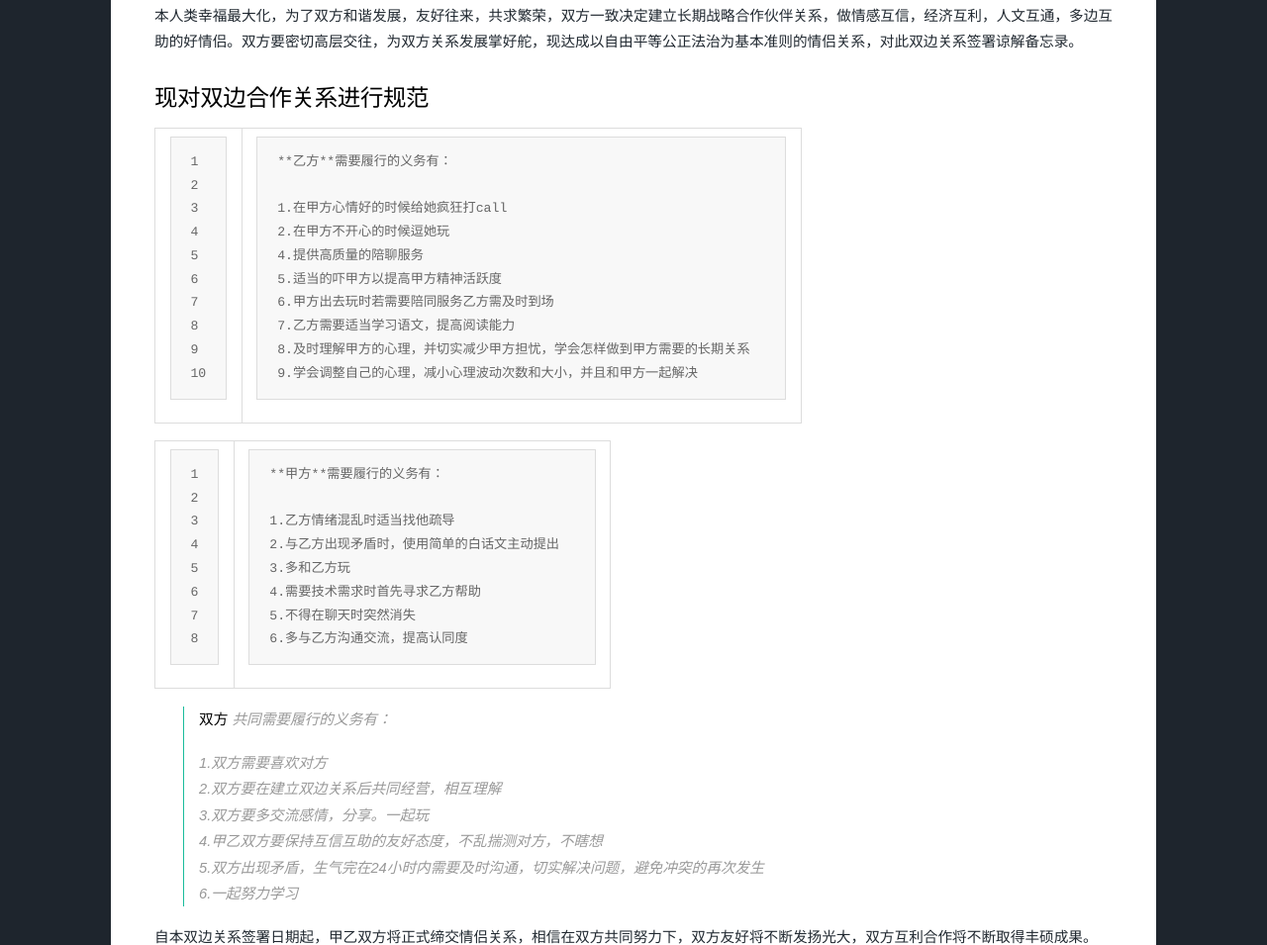
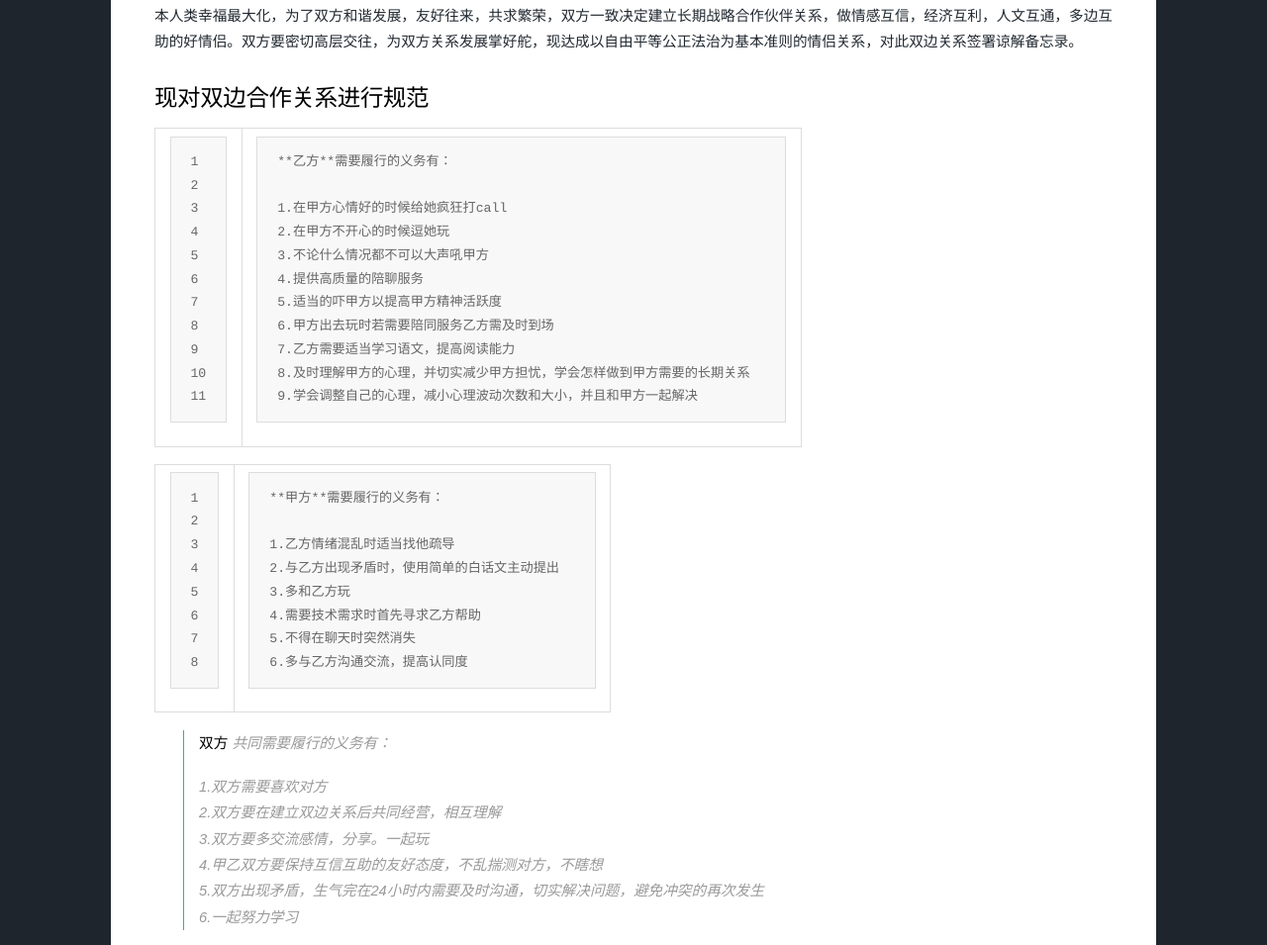
Before and after one commit to XDTG/XDTG.github.io, a plain HTML site: page 2018/11/20/contract/index.html in a window 1280 px wide. Shown: the part 975-1930 px from the top of the page at 99% size. Drawn offline with nearby package versions, Linux system fonts and the light colour scheme; some packages are replaced by stand-ins of ours; a script that the page names is missing.

Commit message:
Site updated: 2018-11-20 02:50:27

```diff
--- a/2018/11/20/contract/index.html
+++ b/2018/11/20/contract/index.html
@@ -162,7 +162,7 @@
 <p><code>Last revision data：2018-11-20</code></p>
 <hr>
 <p>本人类幸福最大化，为了双方和谐发展，友好往来，共求繁荣，双方一致决定建立长期战略合作伙伴关系，做情感互信，经济互利，人文互通，多边互助的好情侣。双方要密切高层交往，为双方关系发展掌好舵，现达成以自由平等公正法治为基本准则的情侣关系，对此双边关系签署谅解备忘录。</p>
-<h3 id="现对双边合作关系进行规范"><a href="#现对双边合作关系进行规范" class="headerlink" title="现对双边合作关系进行规范"></a>现对双边合作关系进行规范</h3><figure class="highlight plain"><table><tr><td class="gutter"><pre><span class="line">1</span><br><span class="line">2</span><br><span class="line">3</span><br><span class="line">4</span><br><span class="line">5</span><br><span class="line">6</span><br><span class="line">7</span><br><span class="line">8</span><br><span class="line">9</span><br><span class="line">10</span><br></pre></td><td class="code"><pre><span class="line">**乙方**需要履行的义务有： </span><br><span class="line"> </span><br><span class="line">1.在甲方心情好的时候给她疯狂打call  </span><br><span class="line">2.在甲方不开心的时候逗她玩  </span><br><span class="line">4.提供高质量的陪聊服务  </span><br><span class="line">5.适当的吓甲方以提高甲方精神活跃度  </span><br><span class="line">6.甲方出去玩时若需要陪同服务乙方需及时到场  </span><br><span class="line">7.乙方需要适当学习语文，提高阅读能力</span><br><span class="line">8.及时理解甲方的心理，并切实减少甲方担忧，学会怎样做到甲方需要的长期关系  </span><br><span class="line">9.学会调整自己的心理，减小心理波动次数和大小，并且和甲方一起解决</span><br></pre></td></tr></table></figure>
+<h3 id="现对双边合作关系进行规范"><a href="#现对双边合作关系进行规范" class="headerlink" title="现对双边合作关系进行规范"></a>现对双边合作关系进行规范</h3><figure class="highlight plain"><table><tr><td class="gutter"><pre><span class="line">1</span><br><span class="line">2</span><br><span class="line">3</span><br><span class="line">4</span><br><span class="line">5</span><br><span class="line">6</span><br><span class="line">7</span><br><span class="line">8</span><br><span class="line">9</span><br><span class="line">10</span><br><span class="line">11</span><br></pre></td><td class="code"><pre><span class="line">**乙方**需要履行的义务有： </span><br><span class="line"> </span><br><span class="line">1.在甲方心情好的时候给她疯狂打call  </span><br><span class="line">2.在甲方不开心的时候逗她玩</span><br><span class="line">3.不论什么情况都不可以大声吼甲方  </span><br><span class="line">4.提供高质量的陪聊服务  </span><br><span class="line">5.适当的吓甲方以提高甲方精神活跃度  </span><br><span class="line">6.甲方出去玩时若需要陪同服务乙方需及时到场  </span><br><span class="line">7.乙方需要适当学习语文，提高阅读能力</span><br><span class="line">8.及时理解甲方的心理，并切实减少甲方担忧，学会怎样做到甲方需要的长期关系  </span><br><span class="line">9.学会调整自己的心理，减小心理波动次数和大小，并且和甲方一起解决</span><br></pre></td></tr></table></figure>
 <figure class="highlight plain"><table><tr><td class="gutter"><pre><span class="line">1</span><br><span class="line">2</span><br><span class="line">3</span><br><span class="line">4</span><br><span class="line">5</span><br><span class="line">6</span><br><span class="line">7</span><br><span class="line">8</span><br></pre></td><td class="code"><pre><span class="line">**甲方**需要履行的义务有：</span><br><span class="line">  </span><br><span class="line">1.乙方情绪混乱时适当找他疏导  </span><br><span class="line">2.与乙方出现矛盾时，使用简单的白话文主动提出  </span><br><span class="line">3.多和乙方玩  </span><br><span class="line">4.需要技术需求时首先寻求乙方帮助  </span><br><span class="line">5.不得在聊天时突然消失  </span><br><span class="line">6.多与乙方沟通交流，提高认同度</span><br></pre></td></tr></table></figure>
 <blockquote>
 <p><em>双方</em> 共同需要履行的义务有：</p>
```
